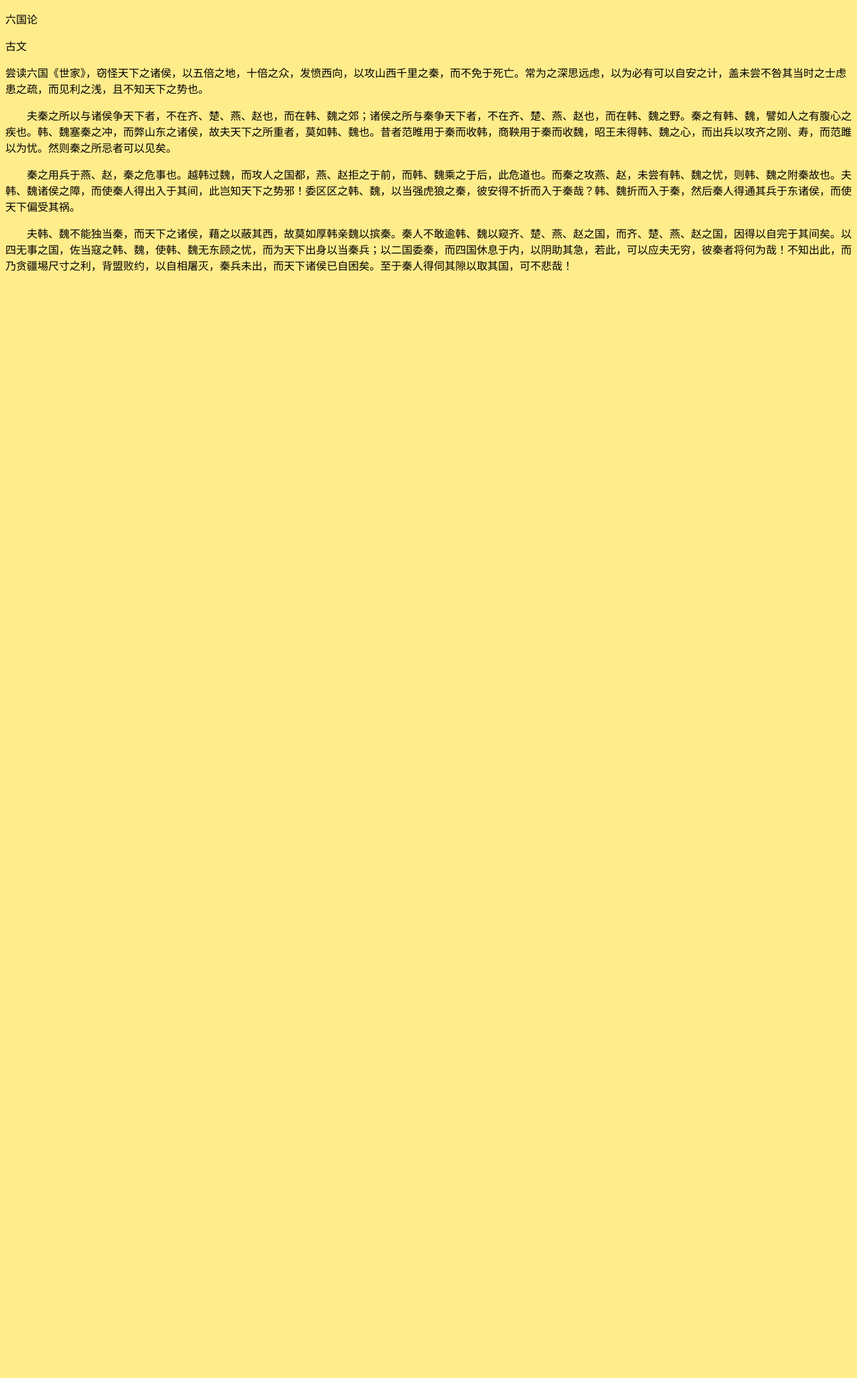
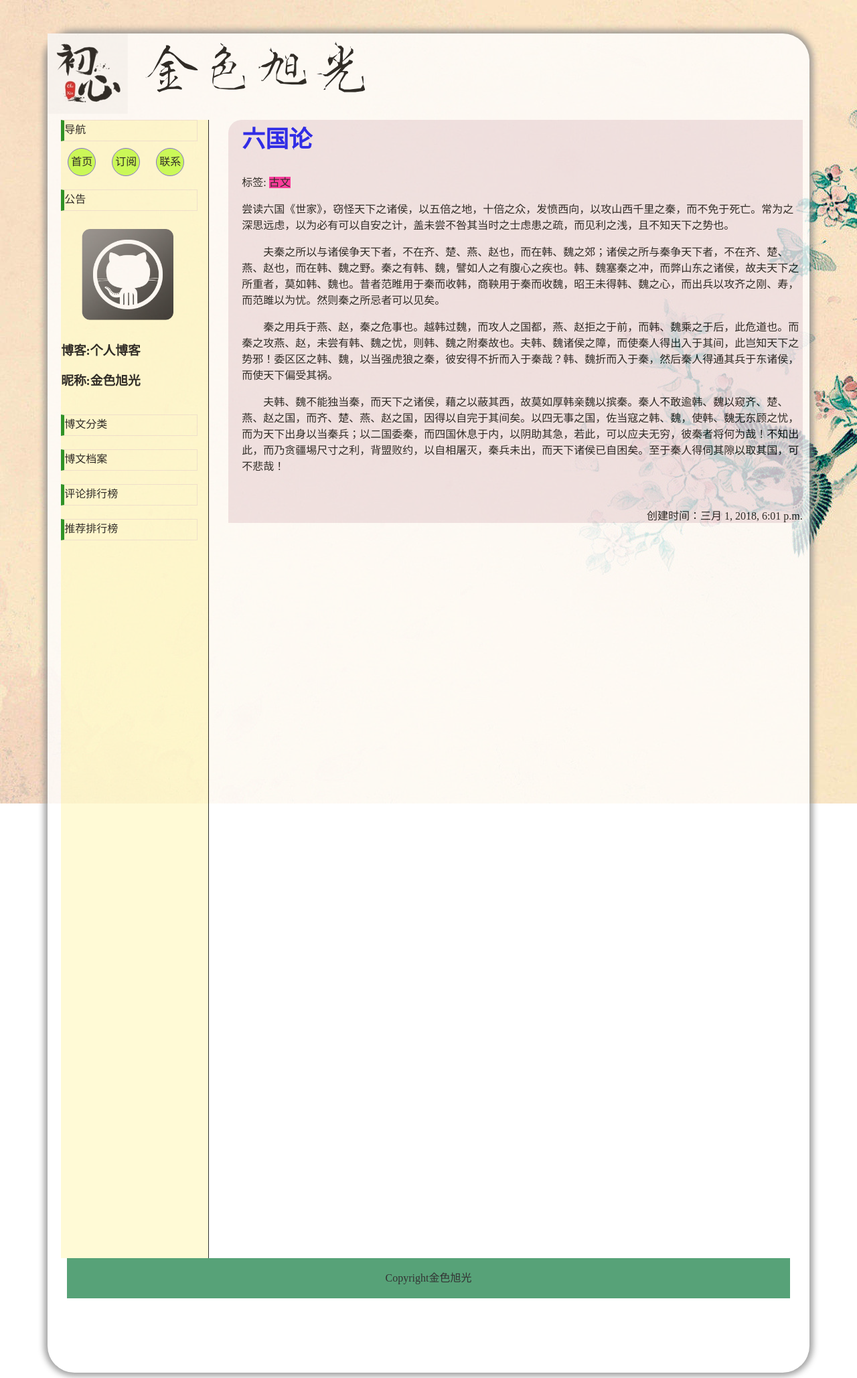
Before and after one commit to goldSunshine/blog, a Django app: page /post/18/ in a window 1280 px wide. Shown: the whole page at 67% size. Before the commit the page ends 405 px from the top, so only its background shows below. Run offline with Django 3.2, Linux system fonts and the light colour scheme; data comes from the database, SQL or seed files in the repository.

Commit message:
2018.3.4

```diff
--- /dev/null
+++ b/a.txt
@@ -0,0 +1 @@
+post_list
--- a/blog/models.py
+++ b/blog/models.py
@@ -8,8 +8,6 @@
     category = models.CharField("博客标签",max_length = 50,blank = True)
     pub_date = models.DateTimeField("发布时间",auto_now_add = True,editable=True)
     update_time = models.DateTimeField("跟新时间",auto_now=True,null=True)
-    #content = models.TextField(blank=True,null=True)
-
     content = UEditorField("文章正文",height=300,width=1000,default="",blank=True,imagePath="uploads/blog/images/",
                            toolbars="besttome",filePath="uploads/blog/files")
 
--- a/blog/templates/post.html
+++ b/blog/templates/post.html
@@ -1,14 +1,166 @@
 <!DOCTYPE html>
+<html>
 
-<html>
 <head>
+    <meta charset="UTF-8">
+<style>
 
+body{
+  height:auto;
+  background-size:100%;
+  {% load staticfiles %}
+
+  background:url("{% static '13.jpg' %}") no-repeat fixed;
+
+  #background-attachment:fixed;
+}
+
+#home {
+    background-color:white;
+#    text-align:center;
+    width:90%;
+    border-radius: 40px;
+    height:2000px;
+    opacity:0.8;
+    margin:50px auto auto auto;
+    box-shadow: 0px 0px 10px 5px #888888;
+}
+
+#title{
+    width:100%;
+    height:100px;
+    margin-top:20px;
+}
+
+#container{
+    width:100%;
+    height:1650px;
+    border-radius: 40px;
+}
+
+#side {
+    background-color:#FFFACD;
+    float: left;
+    width:220px;
+    border-right:solid 1px black;
+    height:1700px;
+    margin-left:20px;
+
+}
+
+#bottom{
+   background-color:#2E8B57;
+   width:95%;
+   height:60px;
+   margin:0 auto;
+   text-align:center;
+   line-height:60px;
+   margin:0 auto auto auto;
+}
+#page{
+   text-align:center;
+}
+
+#content {
+    margin-left:220px;
+    height:1700px;
+    padding-left:50px;
+    padding-right:10px;
+
+function setstyle(x)
+{
+document.getElementById(x).style.background="yellow";
+}
+
+}
+
+
+
+#menu{
+      font-size: 20px;
+      #font-weight: bold;
+     }
+#menu li{
+      text-decoration: none;//去掉li前面的圆点
+      list-style: none;
+	  text-align:center;
+      display: inline;//让li横向排列
+        }
+#menu li a{
+      color:#9B30FF;
+      text-decoration: none;//去掉a的下划线样式
+        }
+
+#menu li:hover{background:#66CD00; filter : alpha(opacity=20);}
+
+#a{
+     # border: 1px solid #0F0F0F;
+	  text-align:center;
+      padding-left:10px;
+      padding-right:10px;
+}
+#b{
+      #border: 2px solid #0F0F0F;
+      padding-left:10px;
+      padding-right:10px;
+	  text-align:center;
+      background-color:#2E8B57;
+}
+
+</style>
 </head>
 
+<body>
 
-<body bgcolor="#FFEC8B"">
-<p>{{post.title}}</p>
-<p>{{post.category}}</p>
-<p>{{post.content|safe}}</p>
+<div id="home">
+
+<div id="title">
+{% load staticfiles %}
+<img src="{% static 'logo.jpg' %}" width="120" height="120" style="float:left"/>
+<img src="{% static 'name.png' %}"          style="float:left"/>
+</div><!--end for title-->
+
+<div id="container">
+
+<div id="side">
+{% include "side.html" %}
+</div>
+
+<div id="content">
+
+
+
+<div style='background-color:#EEE0E5;padding-left:20px;border-top-left-radius:20px;border-bottom-right-radius:20px' id="fname" onfocues="setstyle(this.id)">
+        <a href="{% url 'blog_detail' id=post.id %}" style="text-decoration:none"><h2 style="font-family:Simsun;font-size:35px">{{post.title}}</h1></a>
+        标签: <span style="background:#FF1493;">{{post.category}}</span>
+        <br>
+        <p >{{post.content|safe}}</p>
+        <p style="text-align:right">创建时间：{{post.pub_date}}</p>
+
+        <!--<p style="text-align:right">最后修改时间：{{post.update_time}}</p>-->
+
+</div>
+
+
+</div><!--content-->
+
+
+
+
+
+
+
+<div id="bottom">
+Copyright金色旭光
+</div>
+
+
+</div><!--end for home-->
+
+
+
+
+
+
 </body>
 </html>
--- a/blog/templates/side.html
+++ b/blog/templates/side.html
@@ -21,7 +21,7 @@
 
 <div style="text-align:center;">
  {% load staticfiles %}
-<img src="{% static 'github1.jpg' %}" style="width:100px;height:100px"/>
+<img src="{% static 'github4.png' %}" style="width:150px;height:150px"/>
 </div>
  {% load staticfiles %}
 <h3>博客:个人博客</h3>
@@ -32,15 +32,15 @@
 博文分类
 </div>
 
-{% for post in post_list %}
-<p style="text-align:left">{{post.category}}</p>
+{% for key,value  in art_type.items %}
+<p style="text-align:left">{{key}}:{{value}}</p>
 {%endfor%}
 <div style="border:1px solid #EEDFCC;display:inline-block;width:90%;height:30px;border-left-width:5px;border-left-color:green;margin:20px 0 0 0;">
 博文档案
 </div>
 
-{% for post in post_list %}
-<p style="text-align:left">{{post.pub_date}}</p>
+{% for key,value  in art_docu.items %}
+<p style="text-align:left">{{ key }}:{{ value }}</p>
 {%endfor%}
 <div style="border:1px solid #EEDFCC;display:inline-block;width:90%;height:30px;border-left-width:5px;border-left-color:green;margin:20px 0 0 0;">
 评论排行榜
--- a/blog/views.py
+++ b/blog/views.py
@@ -1,3 +1,4 @@
+#coding:UTF-8
 from django.shortcuts import render
 from blog.models import Article
 from django.http import HttpResponse
@@ -6,6 +7,8 @@
 from django.core.paginator import PageNotAnInteger
 import datetime
 
+dict_document = {}
+dict_type={}
 def test(request):
     post = Article.objects.all()
     #return HttpResponse(post[0].content+post[0].title+post[0].category)
@@ -13,7 +16,52 @@
 
 
 def home(request):
+    article_type = []
     post_list = Article.objects.all()
+    print post_list
+
+
+#---------------------博客档案-----------------------------------
+    for post in post_list:
+        time = str(post.pub_date)
+        temp = time.split()
+        b = temp[0].split("-")
+        article_type.append(b[0]+"-"+b[1])
+    a = set(article_type)
+
+    c = []
+    num=[0,0,0,0,0]
+    count=0
+    for x in a:
+        num[count] = 0
+        for i in article_type:
+            if i == x:
+                num[count] = num[count] + 1
+        c.append((x,num[count]))
+        count = count + 1
+    dict_document = dict(c)
+#----------------------------------------------------------------
+
+#-------------------博客分类------------------------------------
+    type_list = []
+    for post in post_list:
+        type_docu = post.category
+        type_list.append(type_docu)
+    a_type = set(type_list)
+    art_type = []
+    num_type=[0,0,0,0,0,0,0,0,0,0,0,0]
+    count_type=0
+    for x in a_type:
+        for i in type_list:
+            if i == x:
+                num_type[count_type] = num_type[count_type] + 1
+        art_type.append((x,num_type[count_type]))
+        count_type = count_type + 1
+    dict_type = dict(art_type)
+    print dict_type
+
+#---------------------------------------------------------------
+
     limiate = 5
     paginator = Paginator(post_list,limiate)
 
@@ -26,9 +74,9 @@
     except EmptyPage:
         post_list_page = paginator.page(paginator.num_pages)
 
-    return render(request,'a.html',{'post_list':post_list_page})
+    return render(request,'a.html',{'post_list':post_list_page,"art_docu":dict_document,"art_type":dict_type})
 
 
 def detail(request,id):
 	post = Article.objects.get(id = str(id))
-	return render(request,'post.html',{"post":post})
+	return render(request,'post.html',{"post":post,"art_docu":dict_document,"art_type":dict_type})
```
Also changed, not shown: blog/templates/python_point.txt (added, +8 -0 lines), blog/static/github4.png (added), blog/static/github5.png (added), 4 other files.
